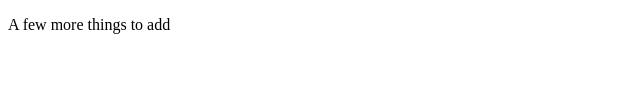
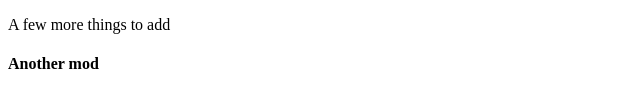
Before and after one commit to Cyse1/Gittest, a plain HTML site: page index.html in a window 1280 px wide. Shown: the part 152-260 px from the top of the page, without its empty margins (0-640 px from the left). Drawn offline with Linux system fonts and the light colour scheme.

Commit message:
this is 5th commit

```diff
--- a/index.html
+++ b/index.html
@@ -11,5 +11,6 @@
   <h2>New something</h2>
   <h3>Something even newer is here</h3>
   <p>A few more things to add</p>
+  <h4>Another mod</h4>
 </body>
 </html>
```
